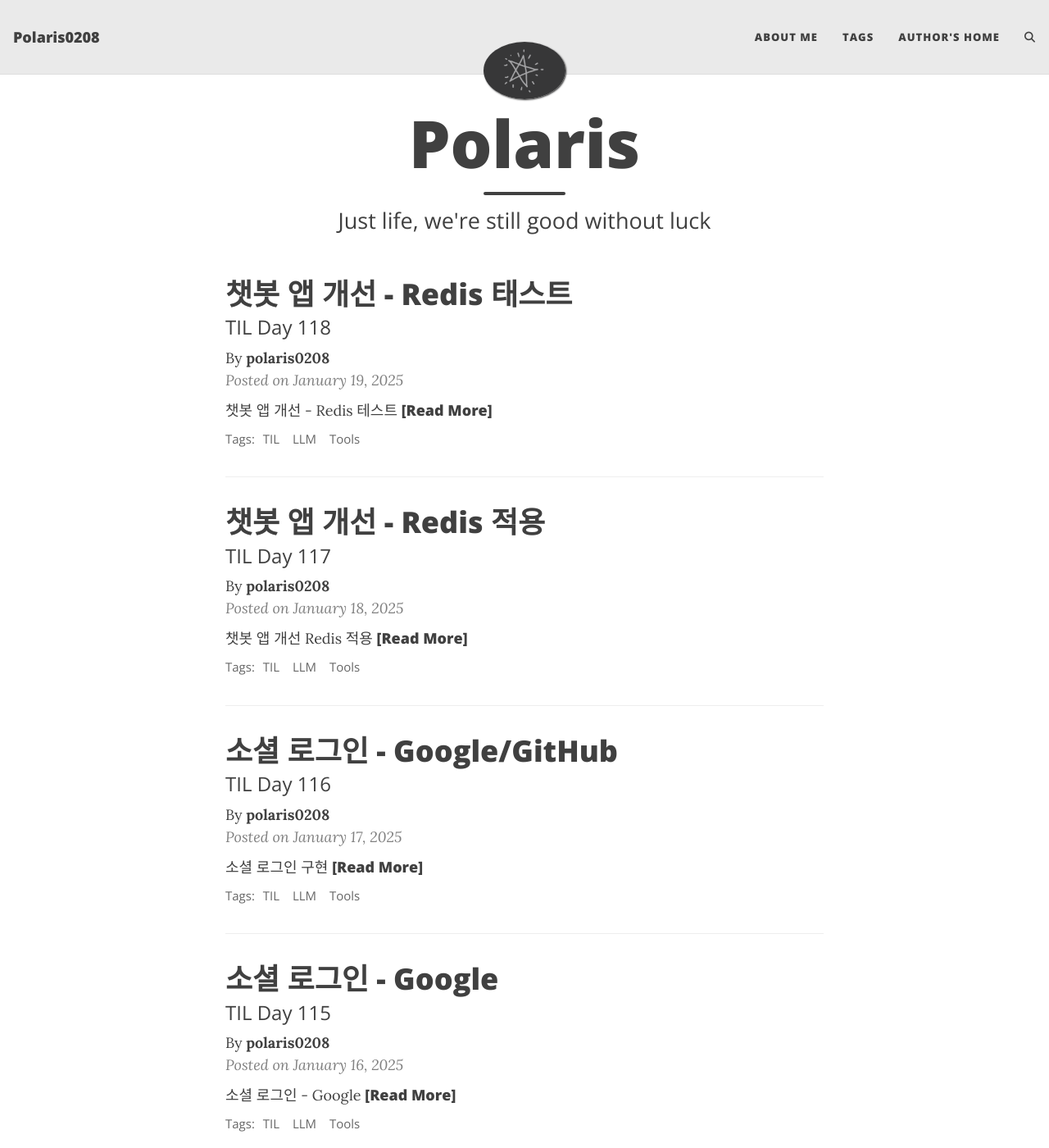
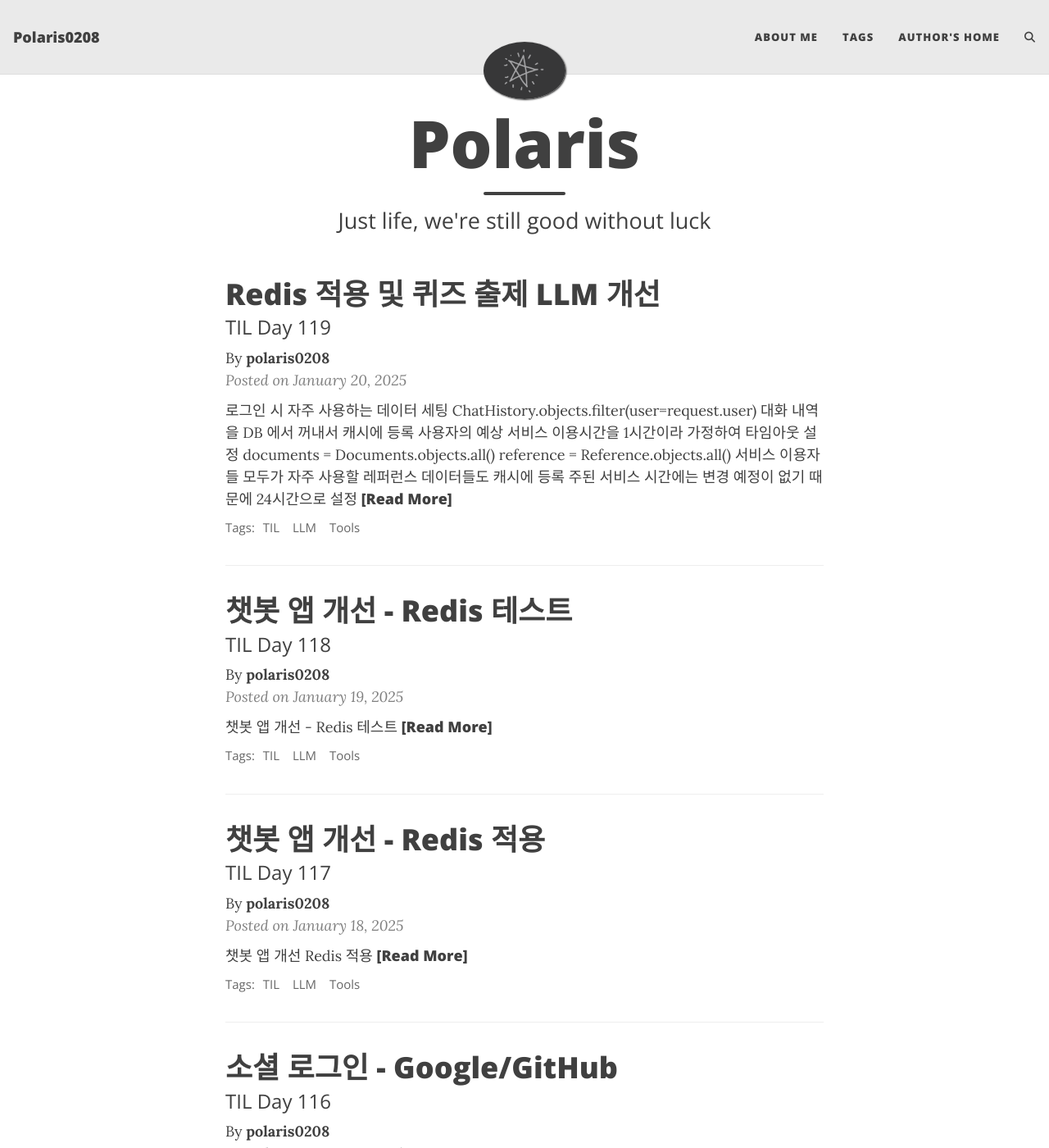
Before and after one commit to polaris0208/polaris0208.github.io, a Jekyll site: the page built from index.html, in a window 1280 px wide and 1400 px high. Shown: the whole window at 82% size. Built offline with Jekyll 4.4.1, drawn with Linux system fonts in a browser that asks for light colours; the list of posts is cut into pages by our own code; comment, search, counter and statistics services are not loaded; some of the changed lines change nothing that is shown; some of the changed text lies outside the part shown.

Commit message:
docs : Add TIL_25_0120
프로젝트 기능 개선

````diff
--- a/_posts/2025-01-19-Quiz-LLM-DRF-17.md
+++ b/_posts/2025-01-19-Quiz-LLM-DRF-17.md
@@ -1,6 +1,6 @@
 ---
 layout: post
-title: 챗봇 앱 개선 - Redis 태스트
+title: 챗봇 앱 개선 - Redis 테스트
 subtitle: TIL Day 118
 cover-img: "/assets/img/background.png"
 thumbnail-img: ''
--- /dev/null
+++ b/_posts/2025-01-20-Quiz-LLM-DRF-18.md
@@ -0,0 +1,327 @@
+---
+layout: post
+title: Redis 적용 및 퀴즈 출제 LLM 개선
+subtitle: TIL Day 119
+cover-img: "/assets/img/background.png"
+thumbnail-img: ''
+share-img: ''
+tags: [TIL, LLM, Tools]
+author: polaris0208
+---
+
+## 로그인 시 자주 사용하는 데이터 세팅
+- `ChatHistory.objects.filter(user=request.user)`
+  - 대화 내역을 **DB** 에서 꺼내서 캐시에 등록
+  - 사용자의 예상 서비스 이용시간을 1시간이라 가정하여 타임아웃 설정
+- `documents = Documents.objects.all()`
+- `reference = Reference.objects.all()`
+  - 서비스 이용자들 모두가 자주 사용할 레퍼런스 데이터들도 캐시에 등록
+  - 주된 서비스 시간에는 변경 예정이 없기 때문에 24시간으로 설정
+
+```py
+# 캐시 초기화
+from chatbot.models import ChatHistory, Documents
+from quizbot.models import Reference
+from django.core.cache import cache
+
+...
+
+def post(self, request):
+        ...
+            # 사용자 캐시 초기화
+            chats = ChatHistory.objects.filter(user=request.user)
+            if chats:
+                chathistory_key = f"{user.id}:chathistory_keys"
+                keys = []
+                for chat in chats:
+                    cache_key = f"{user.id}:{chat.id}:chathistory"
+                    cache.set(cache_key, chat, timeout=60*60)
+                    keys.append(chat.id)
+                cache.set(chathistory_key, keys, timeout=60*60)
+                print('대화내역 캐시 등록')
+
+            # 레퍼런스 초기화
+            documents=cache.get('documents')
+            if not documents:
+                documents = Documents.objects.all()
+                cache.set('documents', documents, timeout=60*60*24)
+                print('공식문서 캐시 등록')
+            reference=cache.get('reference')
+            if not reference:
+                reference = Reference.objects.all()
+                cache.set('reference', reference, timeout=60*60*24)
+                print('레퍼런스 캐시 등록')
+
+            return res
+        else:
+            return Response(status=status.HTTP_400_BAD_REQUEST)
+```
+
+## chatbot 캐싱
+- `QnA`챗봇에 자주 사용되는 데이터는 캐시부터 조회하여 호출시간 단축
+  - 대화 내역 데이터, 레퍼런스 데이터, 요약 데이터
+  - 대화 내역 데이터는 변경사항이 생긴 경우 갱신
+
+```py
+from django.core.cache import cache
+
+
+class RagChatbotView(APIView):
+
+    ...
+
+    def get(self, request, chat_id):
+        try:
+            user = request.user
+            cache_key = f"{user.id}:{chat_id}:chathistory"
+            if cache.get(cache_key):
+                chat_history = cache.get(cache_key)
+                print("캐시호출")
+            else:
+                chat_history = self.get_chat_history(chat_id, user)
+
+        ...
+
+                 title_no = chat_history.content_info["title_no"]
+                cache_key = f"{user.id}:{category}:{title_no}:summary"
+                summary = cache.get(cache_key)
+                if not summary:
+                    summary = ""
+                    print("요약 불러오기 실패: 이어하기")
+
+        ...
+
+                documents_cache = cache.get("documents")
+                if documents_cache:
+                    print("공식문서 케시 호출")
+                    documents = documents_cache.filter(title_no=title_no).first()
+                else:
+                    documents = Documents.objects.filter(title_no=title_no).first()
+                cache_key = f"{user.id}:{category}:{title_no}:summary"
+                summary = cache.get(cache_key)
+                if not summary:
+                    summary = ""
+                    print("요약 불러오기 실패: 생성")
+
+        ...
+            else:
+                reference_cache = cache.get("reference")
+                if reference_cache:
+                    print("레퍼런스 케시 호출")
+                    reference = reference_cache.filter(
+                        category=category, title_no=title_no
+                    ).first()
+                else:
+                    reference = Reference.objects.filter(
+                        category=category, title_no=title_no
+                    ).first()
+        ...
+        cache_key = f"{user.id}:{chat_history.id}:chathistory"
+        cache.set(cache_key, chat_history, timeout=60 * 60)
+
+        chathistory_key = f"{user.id}:chathistory_keys"
+        id = chat_history.id
+        if not cache.get(chathistory_key):
+            cache.set(chathistory_key, [id], timeout=60 * 60)
+        else:
+            keys = cache.get(chathistory_key)
+            if id not in keys:
+                keys.append(id)
+            cache.set(chathistory_key, keys, timeout=60 * 60)
+```
+
+### Summary
+- 같은 내용에 대한 요약은 캐시를 호출하여 대체
+  - 일관성 있는 내용 유지
+  - 호출 시간 단축
+- 공식문서 요약의 경우
+  - 사용자마다 다른 `keyword`를 사용하여 생성하기 때문에 사용자 `id`로 구분하여 저장
+
+```py
+class SummaryView(APIView):
+    def get(self, request):
+        category = request.query_params.get("category")
+        title_no = request.query_params.get("title_no")
+        if category == "OFFICIAL_DOCS":
+            user = request.user
+            cache_key = f"{user.id}:{category}:{title_no}:summary"
+            keyword = request.query_params.get("keyword")
+            documents_cache = cache.get("documents")
+            if documents_cache:
+                print("공식문서 케시 호출")
+                documents = documents_cache.filter(title_no=title_no).first()
+            else:
+                documents = Documents.objects.filter(title_no=title_no).first()
+            title = documents.title
+            retriever = test.get_retriever(title)
+            multi_query = test.multi_query_llm(keyword)
+            contents = []
+            for query in multi_query:
+                contents.append(retriever.invoke(query))
+            response = test.summary(contents, keyword)
+            cache.set(cache_key, response, timeout=60 * 60 * 24)
+
+        else:
+            cache_key = f"{category}:{title_no}:summary"
+            response = cache.get(cache_key)
+            if not response:
+                reference_cache = cache.get("reference")
+                if reference_cache:
+                    print("레퍼런스 케시 호출")
+                    reference = reference_cache.filter(
+                        category=category, title_no=title_no
+                    ).first()
+                else:
+                    reference = Reference.objects.filter(
+                        category=category, title_no=title_no
+                    ).first()
+                if not reference:
+                    response = "자료 읽기에 실패하였습니다."
+                else:
+                    content = reference.content
+                    response = test.summary(content, "")
+                    cache.set(cache_key, response, timeout=60 * 60 * 24)
+
+        return Response(
+            {"result": response},
+            status=status.HTTP_200_OK,
+        )
+```
+
+## 퀴즈 출제 LLM 개선
+
+### `modles.py`
+- 문제의 예문 역할을 할 `code_snipet` 추가
+
+```py
+class Question(models.Model):
+    quiz = models.ForeignKey(Quiz, on_delete=models.CASCADE, related_name="questions")
+    number = models.PositiveIntegerField()  # 문제 번호
+    content = models.TextField()  # 문제
+    code_snipet = models.TextField(blank=True, null=True) # 코드 스니펫 / 코드 예시
+    answer_type = models.CharField(max_length=100)  # 문제 형태(객관식, 단답형, ox)
+    user_answer = models.JSONField(default=dict) # 사용자 답변
+    feedback = models.TextField(blank=True, null=True)   # 문제별 피드백
+```
+
+### `test.py`
+- `Pydantic` 모델 정의 위치 변경
+  - 난이도 선택에 따라 모델 변경
+  - 어려움 난이도에만 코드 예제를 포함한 코드 문제 출제
+- 프롬프트 수정
+  - 난이도 상세 규정
+  - 한국어 출력 강조
+  - 예문에 정답이 포함되는 문제 해결 : 프롬프트에 강조 + `gpt-4o`로 모델 변경
+  - `temperature` : 다양한 문제가 출제되도록 수정
+
+```py
+def quizz_chain(content, input):
+
+
+    type = input.get('type', 'ox')
+    count = input.get('count', 5)
+    difficulty = input.get('difficulty', 'easy')
+    correct_answer_distribution = []
+    if type == '4_multiple_choice':
+        for _ in range(1, int(count) + 1):
+                correct_index = random.randint(1, 4)
+                suffle = f"""
+                qustions_id : {_},
+                choices_id : {correct_index},
+                is_correct : true
+                """
+                correct_answer_distribution.append(suffle)
+        description = f'create {count}, {difficulty} quiz with 4_multiple_choice. and follow answer_sheet : {correct_answer_distribution}'
+    elif type == 'ox':
+        for _ in range(1, int(count) + 1):
+                correct_index = random.randint(1, 2)
+                correct_answer_distribution.append(correct_index)
+        description = f'create {count}, {difficulty} quiz with true or false (O/X). and follow answer_sheet : {correct_answer_distribution}'
+
+    # Pydantic 모델 정의
+    class QuestionChoice(BaseModel):
+        id: int
+        content: str
+        is_correct: bool
+
+    if difficulty == "hard" :
+        class Question(BaseModel):
+            id: int
+            content: str
+            code_snipet : str
+            answer_type: str
+            choices: list[QuestionChoice]
+
+    else :
+        class Question(BaseModel):
+            id: int
+            content: str
+            code_snipet : None
+            answer_type: str
+            choices: list[QuestionChoice]
+
+
+    class QuizResponse(BaseModel):
+        # id: int # DB에서 자동 생성
+        title: str
+        description: str
+        questions: list[Question]
+
+    # OpenAI 클라이언트 설정
+    client = OpenAI(api_key=openai.api_key)
+    prompt = f"""
+        **Language:** only in Korean
+        **Context:** {content}
+        **Description:** {description}
+        **answer_type** : 4_multiple_choice or ox
+
+        Generate quizzes based on the given context and ensure they align with the following difficulty levels:
+
+        - **Easy**: Problems focusing on basic concepts, fundamental principles, or straightforward information from the context. Require minimal reasoning and should be solvable by beginners.
+
+        - **Medium**: Problems that involve slightly complex ideas, require critical thinking, or include detailed information. May include tricky concepts or require interpreting context more deeply.
+
+        - **Hard**: Create advanced Python coding challenges focusing on machine learning (ML), deep learning (DL), large language models (LLMs), Docker, Django, or Django REST framework (DRF). Challenges should require deep analytical thinking, manual coding, and an in-depth understanding of complex ML/DL frameworks and principles.
+
+        **For Hard:** Each challenge must include at least one of the following elements:
+        - Manually implement a custom neural network model without using pre-built layers.
+        - Develop a loss function or optimization algorithm (e.g., gradient descent) from scratch.
+        - Process and analyze a given dataset, incorporating visualization and preprocessing techniques.
+
+        Challenges should be designed to push problem-solving skills and require writing efficient, scalable code.
+
+        <code_snipet>
+        **only in Hard difficulty**
+        You should include code snippets broadly from the provided context, ensuring a comprehensive coverage of the topic.
+        Context: {content} difficulty
+        Important: Do not include direct explanatory hints or clues about the correct answer outside of the quizzes itself. Ensure that the code presented provides enough information for problem-solving without explicitly revealing the answer.
+        Questions should challenge the reader to think critically by analyzing, interpreting, or applying the given code in realistic scenarios.
+        do not include annotation
+        </code_snipet>
+
+        **Types of problems:**
+        1. Select the expected output based on the given code.
+        2. Choose the appropriate code that matches the given output.
+        3. Fill in the blanks in the code with correct options.
+
+        Include detailed examples and explanations for all questions. Ensure that answer options are full sentences, not just short answers. Mark the correct answer explicitly.
+
+        **Language:** only in Korean
+        """
+    # 퀴즈 데이터를 구조화하여 응답 받기
+    completion = client.beta.chat.completions.parse(
+        model="gpt-4o",
+        messages=[
+            {"role": "system", "content": prompt},
+        ],
+        temperature=0.5,
+        response_format=QuizResponse,  # 여기에서 QuizResponse 모델을 설정
+    )
+
+    # 응답 데이터
+    quiz = completion.choices[0].message.parsed
+
+    # JSON 형태로 추출
+    quiz_json = json.dumps(quiz.model_dump(), indent=2)
+    return quiz_json
+```
````
